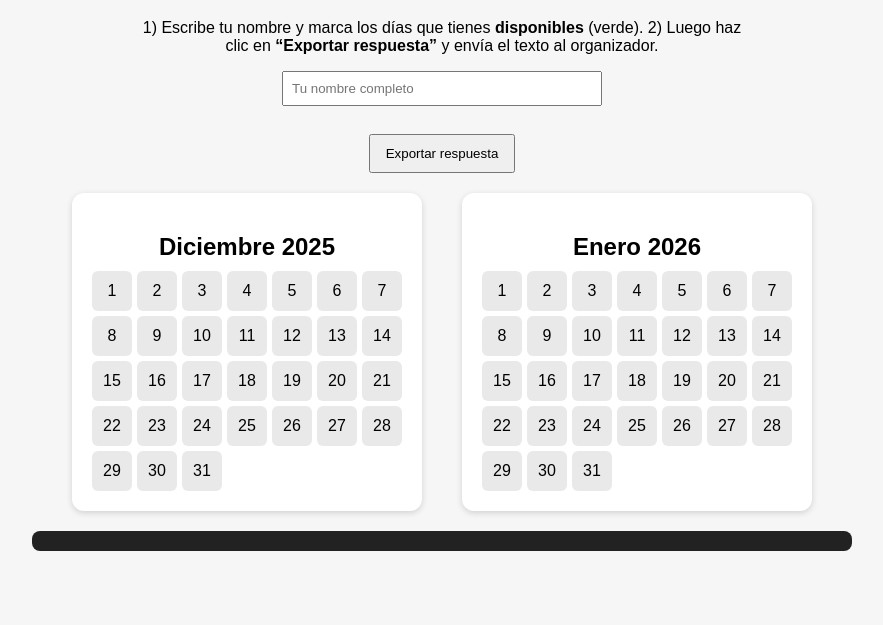
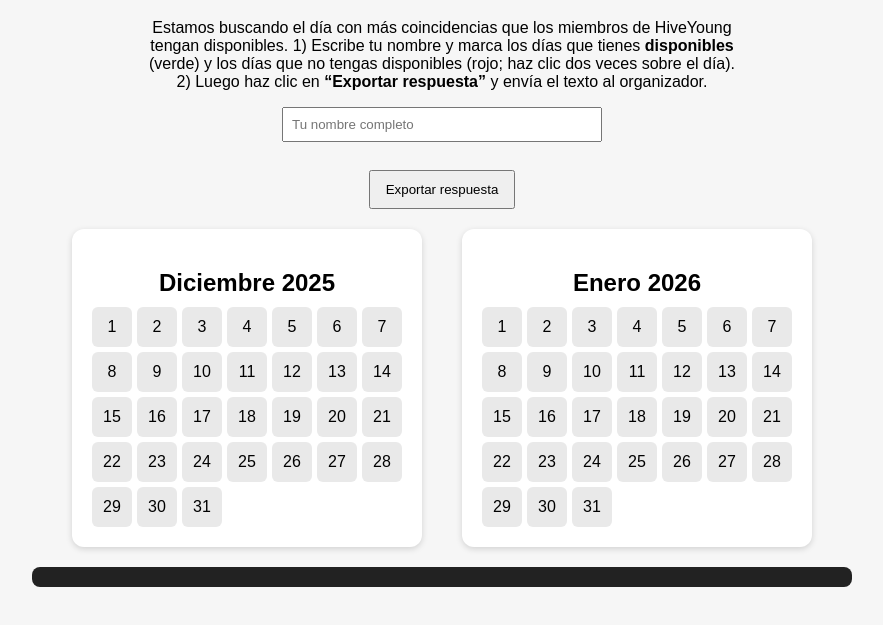
Before and after one commit to Lerius3669/Disponibilidad-en-HiveYoung., a plain HTML site: page index.html in a window 1280 px wide. Shown: the part 89-714 px from the top of the page, without its empty margins (198-1081 px from the left). Drawn offline with Linux system fonts and the light colour scheme.

Commit message:
Update index.html

```diff
--- a/index.html
+++ b/index.html
@@ -24,8 +24,11 @@
 <body>
   <h1>Calendario de Disponibilidad</h1>
   <div id="controls">
-    <p>1) Escribe tu nombre y marca los días que tienes <b>disponibles</b> (verde).
-    2) Luego haz clic en <b>“Exportar respuesta”</b> y envía el texto al organizador.</p>
+    <p>
+  Estamos buscando el día con más coincidencias que los miembros de HiveYoung tengan disponibles.
+  1) Escribe tu nombre y marca los días que tienes <b>disponibles</b> (verde) y los días que no tengas disponibles (rojo; haz clic dos veces sobre el día).
+  2) Luego haz clic en <b>“Exportar respuesta”</b> y envía el texto al organizador.
+</p>
     <input id="nombre" type="text" placeholder="Tu nombre completo" />
     <br><br>
     <button id="export">Exportar respuesta</button>
```
